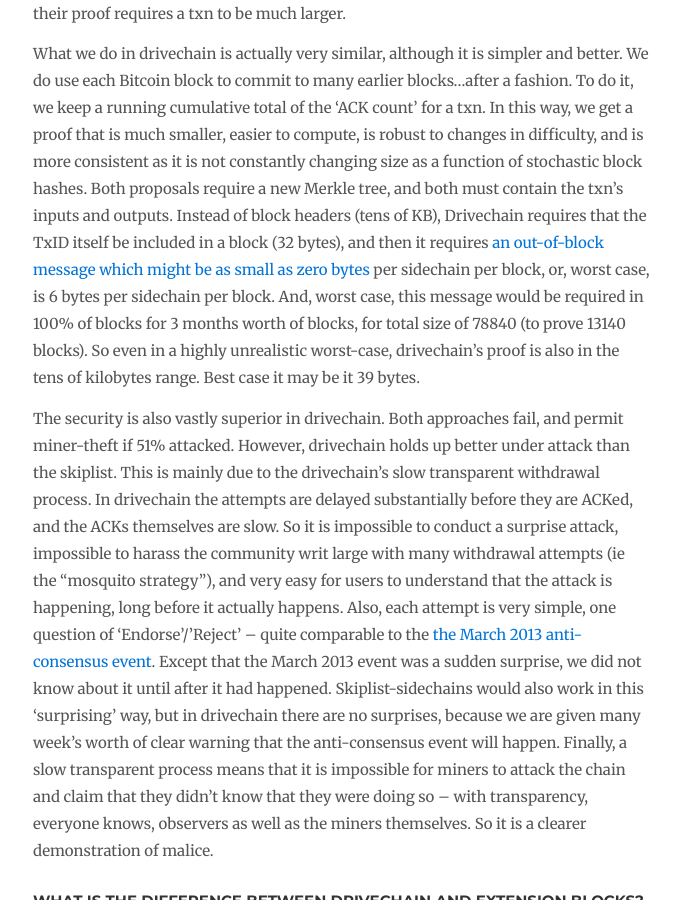
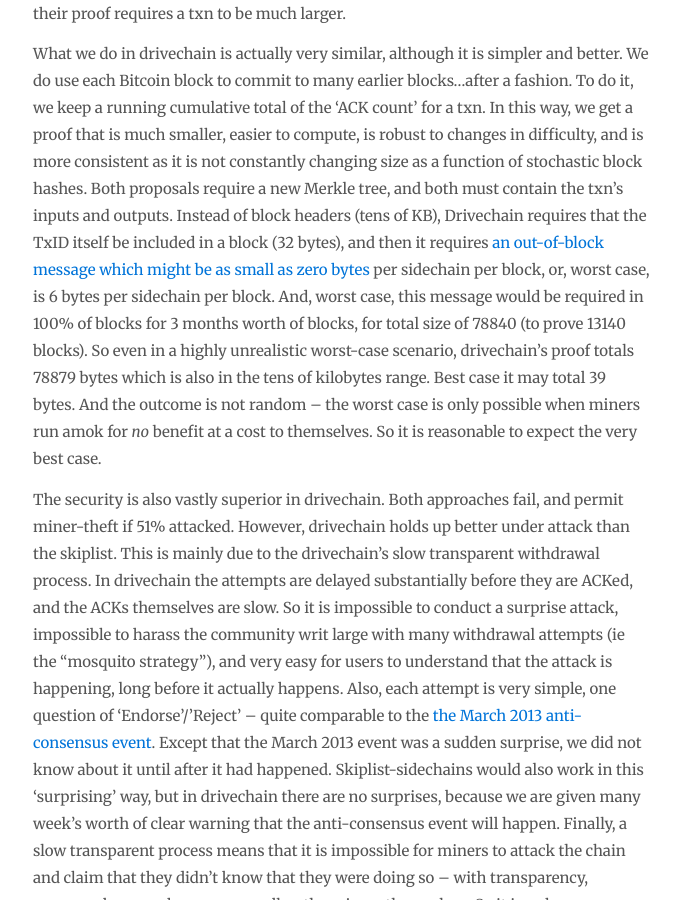
Before and after one commit to drivechain-project/drivechain.info, a Jekyll site: the page built from faq/index.md, in a window 1280 px wide and 900 px high, scrolled down 3657 px. Shown: the whole window, without its empty margins (137-817 px from the left). Built offline with Jekyll 4.4.1, drawn with Linux system fonts in a browser that asks for light colours; nearby versions of some CDN libraries; comment, search, counter and statistics services are not loaded.

Commit message:
improve clarity

```diff
--- a/faq/index.md
+++ b/faq/index.md
@@ -69,7 +69,7 @@
 
 They then use some statistical logic to greatly reduce the number of headers needed, in general. This is a very cool trick, but since each header is ~80 bytes (or ~160 if merged mined), and since each must be selected somehow, the proof size ends up "in the tens of kilobytes range". The midpoint of this phrase, 50 KB, is about 100 times the size of the the average Bitcoin txn, which (everything included) is about 0.5 Kb. So their proof requires a txn to be much larger.
 
-What we do in drivechain is actually very similar, although it is simpler and better. We do use each Bitcoin block to commit to many earlier blocks...after a fashion. To do it, we keep a running cumulative total of the 'ACK count' for a txn. In this way, we get a proof that is much smaller, easier to compute, is robust to changes in difficulty, and is more consistent as it is not constantly changing size as a function of stochastic block hashes. Both proposals require a new Merkle tree, and both must contain the txn's inputs and outputs. Instead of block headers (tens of KB), Drivechain requires that the TxID itself be included in a block (32 bytes), and then it requires [an out-of-block message which might be as small as zero bytes](https://github.com/drivechain-project/docs/blob/master/bip1-hashrate-escrow.md#m4----ack-withdrawal) per sidechain per block, or, worst case, is 6 bytes per sidechain per block. And, worst case, this message would be required in 100% of blocks for 3 months worth of blocks, for total size of 78840 (to prove 13140 blocks). So even in a highly unrealistic worst-case, drivechain's proof is also in the tens of kilobytes range. Best case it may be it 39 bytes.
+What we do in drivechain is actually very similar, although it is simpler and better. We do use each Bitcoin block to commit to many earlier blocks...after a fashion. To do it, we keep a running cumulative total of the 'ACK count' for a txn. In this way, we get a proof that is much smaller, easier to compute, is robust to changes in difficulty, and is more consistent as it is not constantly changing size as a function of stochastic block hashes. Both proposals require a new Merkle tree, and both must contain the txn's inputs and outputs. Instead of block headers (tens of KB), Drivechain requires that the TxID itself be included in a block (32 bytes), and then it requires [an out-of-block message which might be as small as zero bytes](https://github.com/drivechain-project/docs/blob/master/bip1-hashrate-escrow.md#m4----ack-withdrawal) per sidechain per block, or, worst case, is 6 bytes per sidechain per block. And, worst case, this message would be required in 100% of blocks for 3 months worth of blocks, for total size of 78840 (to prove 13140 blocks). So even in a highly unrealistic worst-case scenario, drivechain's proof totals 78879 bytes which is also in the tens of kilobytes range. Best case it may total 39 bytes. And the outcome is not random -- the worst case is only possible when miners run amok for *no* benefit at a cost to themselves. So it is reasonable to expect the very best case.
 
 The security is also vastly superior in drivechain. Both approaches fail, and permit miner-theft if 51% attacked. However, drivechain holds up better under attack than the skiplist. This is mainly due to the drivechain's slow transparent withdrawal process. In drivechain the attempts are delayed substantially before they are ACKed, and the ACKs themselves are slow. So it is impossible to conduct a surprise attack, impossible to harass the community writ large with many withdrawal attempts (ie the "mosquito strategy"), and very easy for users to understand that the attack is happening, long before it actually happens. Also, each attempt is very simple, one question of 'Endorse'/'Reject' -- quite comparable to the [the March 2013 anti-consensus event](https://freedom-to-tinker.com/2015/07/28/analyzing-the-2013-bitcoin-fork-centralized-decision-making-saved-the-day/). Except that the March 2013 event was a sudden surprise, we did not know about it until after it had happened. Skiplist-sidechains would also work in this 'surprising' way, but in drivechain there are no surprises, because we are given many week's worth of clear warning that the anti-consensus event will happen. Finally, a slow transparent process means that it is impossible for miners to attack the chain and claim that they didn't know that they were doing so -- with transparency, everyone knows, observers as well as the miners themselves. So it is a clearer demonstration of malice.
 
```
